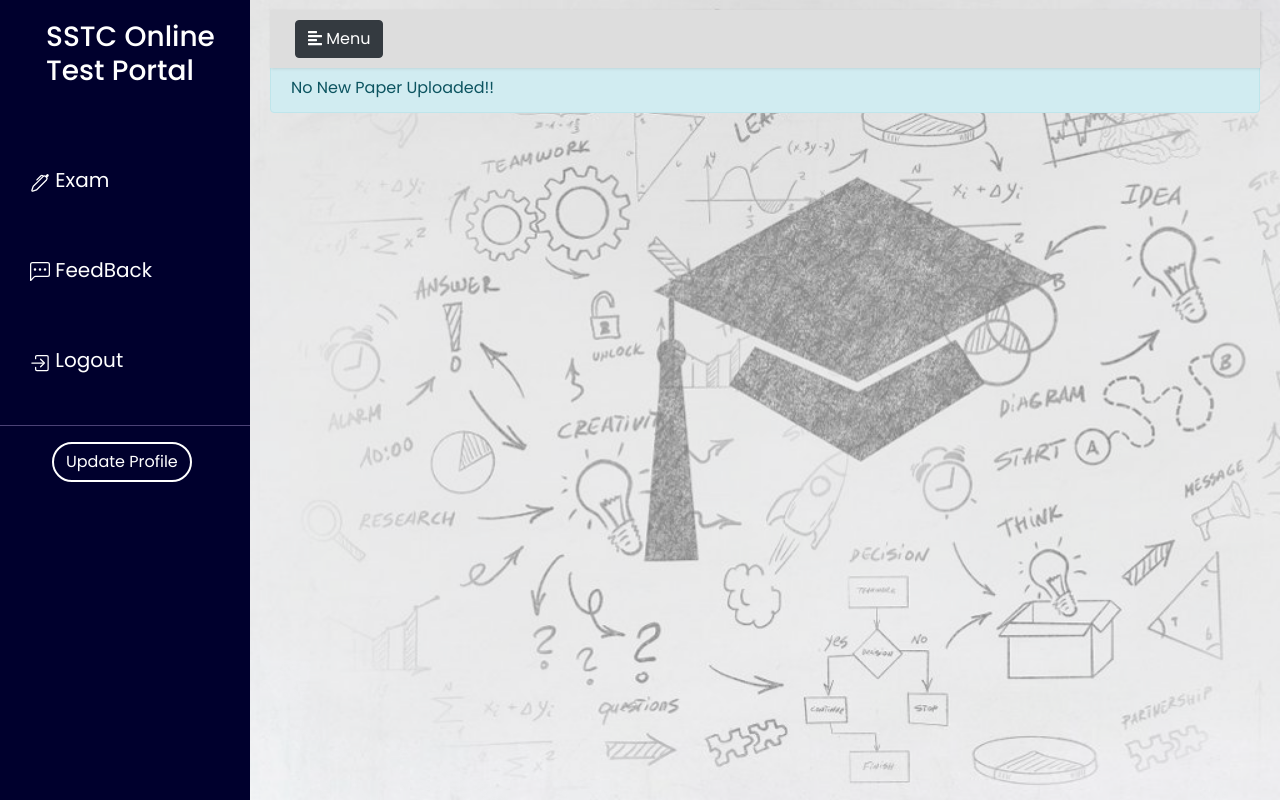
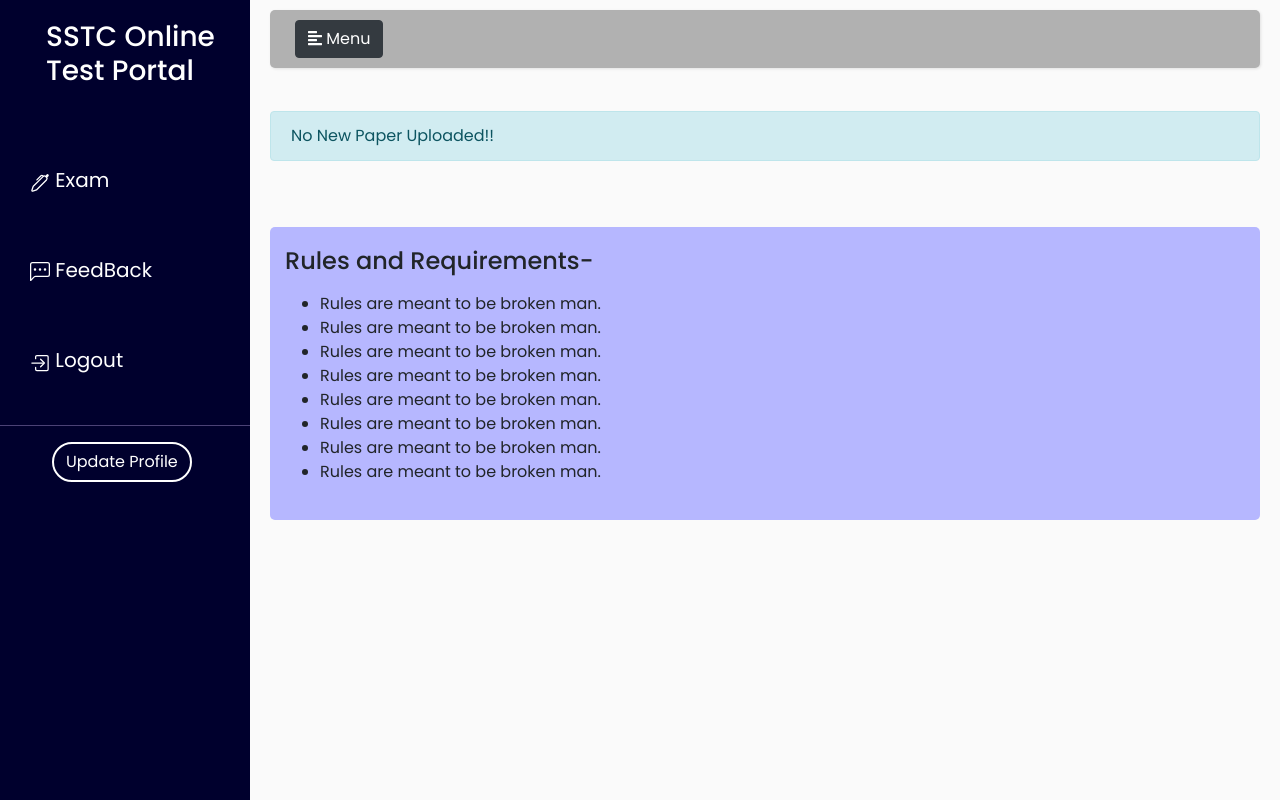
Before and after one commit to Pavan-Kumar122/SSTC_Online_Test_Portal, a Flask app: page /student/main in a window 1280 px wide. Run offline with Flask 2, Linux system fonts and the light colour scheme; a user stored in the database is signed in; data comes from the database, SQL or seed files in the repository; some libraries are stand-ins or nearby versions.

Commit message:
student area and result table updt

```diff
--- a/templates/faculty/edit_test.html
+++ b/templates/faculty/edit_test.html
@@ -188,7 +188,7 @@
 								  <tr>
 									  <td style="text-align: right;">Hour</td>
 									<td><input type="text" name="hour" id="hour" required></td>
-									  <td style="text-align: right;">Minutes</td>
+									  <td style="text-align: right;">Min</td>
 									<td><input type="text" name="minute" id="min" value="0"></td>
 								  </tr>
 								</table>
--- a/templates/student/student_login.html
+++ b/templates/student/student_login.html
@@ -2,6 +2,7 @@
 <html lang="en" class="no-js">
 
 <head>
+
     <meta charset="utf-8">
     <meta name="viewport" content="width=device-width, initial-scale=1.0">
     <meta http-equiv="X-UA-Compatible" content="IE=edge">
@@ -313,9 +314,6 @@ canvas {
     border-width: 2px;
 }
 
-
-
-
 .avatar-upload {
   position: relative;
   max-width: 205px;
@@ -481,8 +479,8 @@ canvas {
         </nav>
 
         <!-- Page Content  -->
-        <div id="content" style="background-image: url(/static/assets/img/bg.png);background-size: cover;">
-
+        <div id="content">
+            <!-- style="background-image: url(/static/assets/img/bg.png);background-size: cover;" -->
 
             <div class="modal fade bd-example-modal-lg" tabindex="-1" role="dialog" aria-labelledby="myLargeModalLabel" aria-hidden="true">
                     <div class="modal-dialog">
@@ -587,7 +585,7 @@ canvas {
                 <video id="video" width="100" height="100" autoplay muted ></video>
             </form>
 
-            <nav class="navbar navbar-expand-lg navbar-light " style="background-color: #ddd;z-index: 100">
+            <nav class="navbar navbar-expand-lg navbar-light " style="background-color:rgb(177, 177, 177);  z-index: 100; border-radius: 5px;">
                 <div class="container-fluid">
 
                     <button type="button" id="sidebarCollapse" class="btn btn-dark menu">
@@ -599,6 +597,7 @@ canvas {
 
             <div id="exam_details"  class="container align-items-center flex-column">
                 <div class="exam_page">
+                    <br><br>
                     <div class="row">
                         <div id="top_end"></div>
                     {% if check == false %}
@@ -612,13 +611,13 @@ canvas {
                         {% endif %}
                       {% endwith %}
                         {% else %}
-                            <div class="col-lg-12" id="header">
+                            <div class="col-lg-12" id="header" style="border-radius: 5px;background-color:  rgb(182, 183, 255);">
                             {% for paper in paper1 %}
-                                <div style="float: left; margin-left: 0px; margin-top: 10px;"><h3><span>Exam-{{ paper.testname }}</span>&nbsp;&nbsp;&nbsp;&nbsp;&nbsp;&nbsp;&nbsp;&nbsp;<span>Time Limit:{{ time }}</span></h3><div>Description-{{ paper.description }} Test Type-{{ paper.testtype }}</div></div><!-- for Exam Name -->
+                                <div style="float: left; margin-left: 0px; margin-top: 10px;padding-bottom: 10px;"><h3><span>Exam- {{ paper.testname }}</span>&nbsp;&nbsp;&nbsp;&nbsp;&nbsp;&nbsp;&nbsp;&nbsp;<span>Time Limit: {{ time }}</span></h3><div>Description-{{ paper.description }} <br>Test Type-{{ paper.testtype }}</div></div><!-- for Exam Name -->
                                     <input type="hidden" value="{{ time_limit }}" id="time_limit">
                                     <input type="hidden" value="{{ paper.test_id }}" id="exam_id">
                                     <div class="exam_start">
-                                        <input type="button" class="btn btn-info" value="Start" name="" id="start/submit" onclick="examFunction()" style="margin-top: 21%;">
+                                        <input type="button" class="btn btn-danger" value="Start" name="" id="start/submit" onclick="examFunction()" style="margin-top: 21%;">
                                     </div><!-- Button for Showing the Exam Paper -->
                             </div>
                         <div class="col-lg-12 unselectable" style="margin-top: 20px; width: 100%; color: black; display: none;" id="ExamDiv">
@@ -661,9 +660,32 @@ canvas {
                             </form>
                         </div>
                         {% endif %}
+
+                                 <!-- Exam rules -->
+             <div class="exam-rules col-lg-12" style="margin: 50px 0;
+             padding: 20px 10px;
+             background-color: rgb(182, 183, 255);
+             width: 100%;
+             border-radius: 5px;">
+                <h4 style="font-size: 1.5rem; padding-left: 5px;" >Rules and Requirements-</h4>
+                <p></p>
+                    <ul>
+                        <li>Rules are meant to be broken man.</li>
+                        <li>Rules are meant to be broken man.</li>
+                        <li>Rules are meant to be broken man.</li>
+                        <li>Rules are meant to be broken man.</li>
+                        <li>Rules are meant to be broken man.</li>
+                        <li>Rules are meant to be broken man.</li>
+                        <li>Rules are meant to be broken man.</li>
+                        <li>Rules are meant to be broken man.</li>
+                    </ul>
+                </p>
+            </div>
                     </div>
+
                 </div>
             </div>
+
             <div id="pre_exam_details"  class="container align-items-center flex-column">
 
             </div>
@@ -687,7 +709,6 @@ canvas {
     <script>
         function pre_exam()
         {
-
 
             var xhttp = new XMLHttpRequest();
             xhttp.onreadystatechange = function()
@@ -765,10 +786,11 @@ canvas {
 
         function examFunction()
         {
+
             var retVal = confirm("Do you want to start the exam ?");
             if( retVal === true )
             {
-
+                $('.exam-rules').hide();
                 var get_face_script = '/static/js/face_script.js';
                 $.getScript(get_face_script, function () {
                     $(document).ready(function () {
```
Also changed, not shown: static/js/result_by_details.js (+4 -4 lines), templates/faculty/faculty_home.html (+20 -7 lines).
